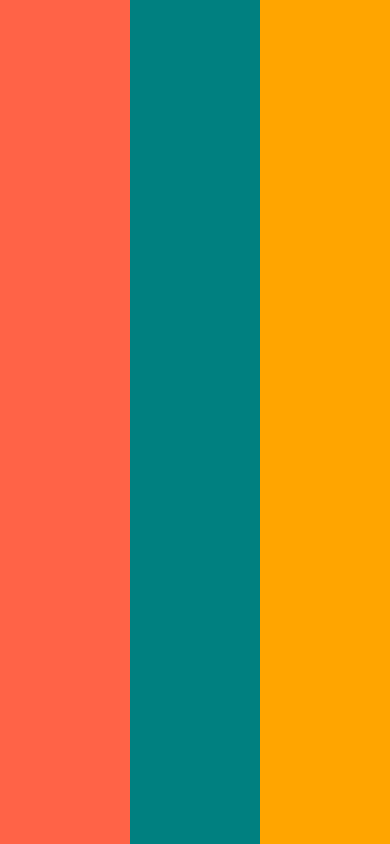
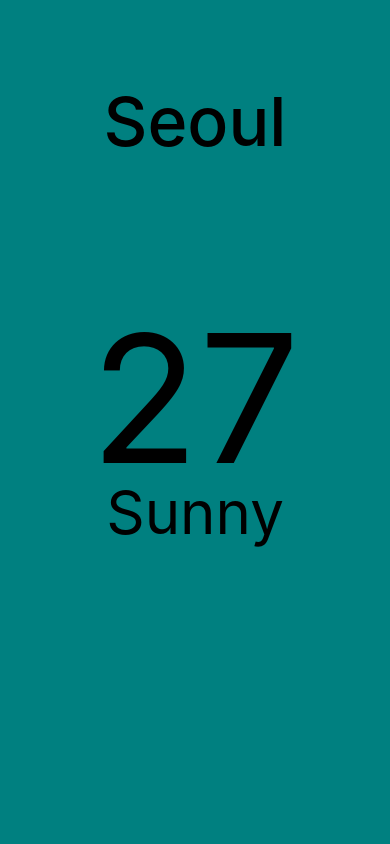
Before and after one commit to hws522/hello-react-native, a React Native app in the folder WeatherApp/: screen / in a window 390 px wide. Built offline with nearby package versions, Linux system fonts and the light colour scheme.

Commit message:
~2.5 Styles

```diff
--- a/WeatherApp/App.js
+++ b/WeatherApp/App.js
@@ -1,11 +1,48 @@
-import { View } from 'react-native';
+import { StyleSheet, Text, View } from 'react-native';
 
 export default function App() {
   return (
-    <View style={{ flex: 1, flexDirection: 'row' }}>
-      <View style={{ flex: 1, backgroundColor: 'tomato' }}></View>
-      <View style={{ flex: 1, backgroundColor: 'teal' }}></View>
-      <View style={{ flex: 1, backgroundColor: 'orange' }}></View>
+    <View style={styles.container}>
+      <View style={styles.city}>
+        <Text style={styles.cityName}>Seoul</Text>
+      </View>
+      <View style={styles.weather}>
+        <View style={styles.day}>
+          <Text style={styles.temp}>27</Text>
+          <Text style={styles.description}>Sunny</Text>
+        </View>
+      </View>
     </View>
   );
 }
+
+const styles = StyleSheet.create({
+  container: {
+    flex: 1,
+    backgroundColor: 'teal',
+  },
+  city: {
+    flex: 1.2,
+    justifyContent: 'center',
+    alignItems: 'center',
+  },
+  cityName: {
+    fontSize: 68,
+    fontWeight: '500',
+  },
+  weather: {
+    flex: 3,
+  },
+  day: {
+    flex: 1,
+    alignItems: 'center',
+  },
+  temp: {
+    marginTop: 50,
+    fontSize: 178,
+  },
+  description: {
+    marginTop: -30,
+    fontSize: 60,
+  },
+});
```
